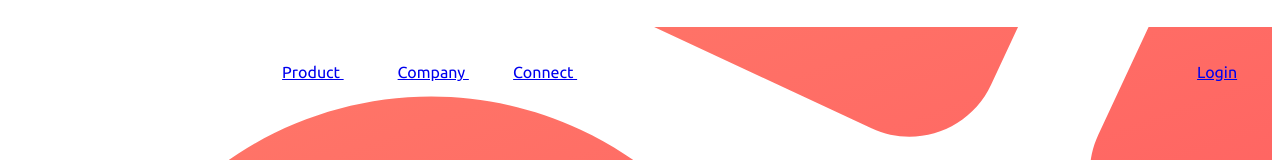
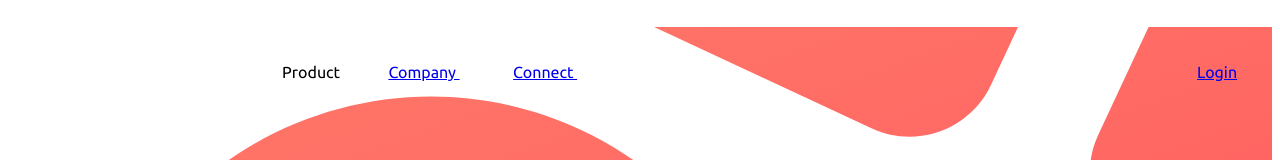
Before and after one commit to DanteBenicio/blogr-landing-page-react, a React (Vite) app: page / in a window 1280 px wide. Shown: the top 160 px of the page. Built offline with nearby package versions, Linux system fonts and the light colour scheme; the HTML template or start-up script is replaced by a standard one.

Commit message:
add attributes to img

```diff
--- a/src/components/Navbar/index.tsx
+++ b/src/components/Navbar/index.tsx
@@ -31,10 +31,17 @@ export default function Navbar({ burger, toggleBurgerValue }: NavbarProps) {
     <header className="container_header">
       <nav className="wrapper_header">
         <div className="logo_menu_wrapper">
-          <img src="assets/logo.svg" alt="logo writed blogr" />
-          <ul ref={listElement} className="list">
-            <li onClick={e => showOptions(e)}>
-              <a href="#">Product <ArrowLight /></a>
+          <img
+            src="assets/logo.svg"
+            alt="logo writed blogr"
+            width="101"
+            height="40"
+            tabIndex={0}
+            role="img"
+          />
+          <ul ref={listElement} className="list" aria-label="menu list" role="menubar">
+            <li onClick={e => showOptions(e)} role="menuitem">
+              <span>Product <ArrowLight /></span>
               <div className="options_container">
                 <p className="option">Contact</p>
                 <p className="option">Newsletter</p>
```
